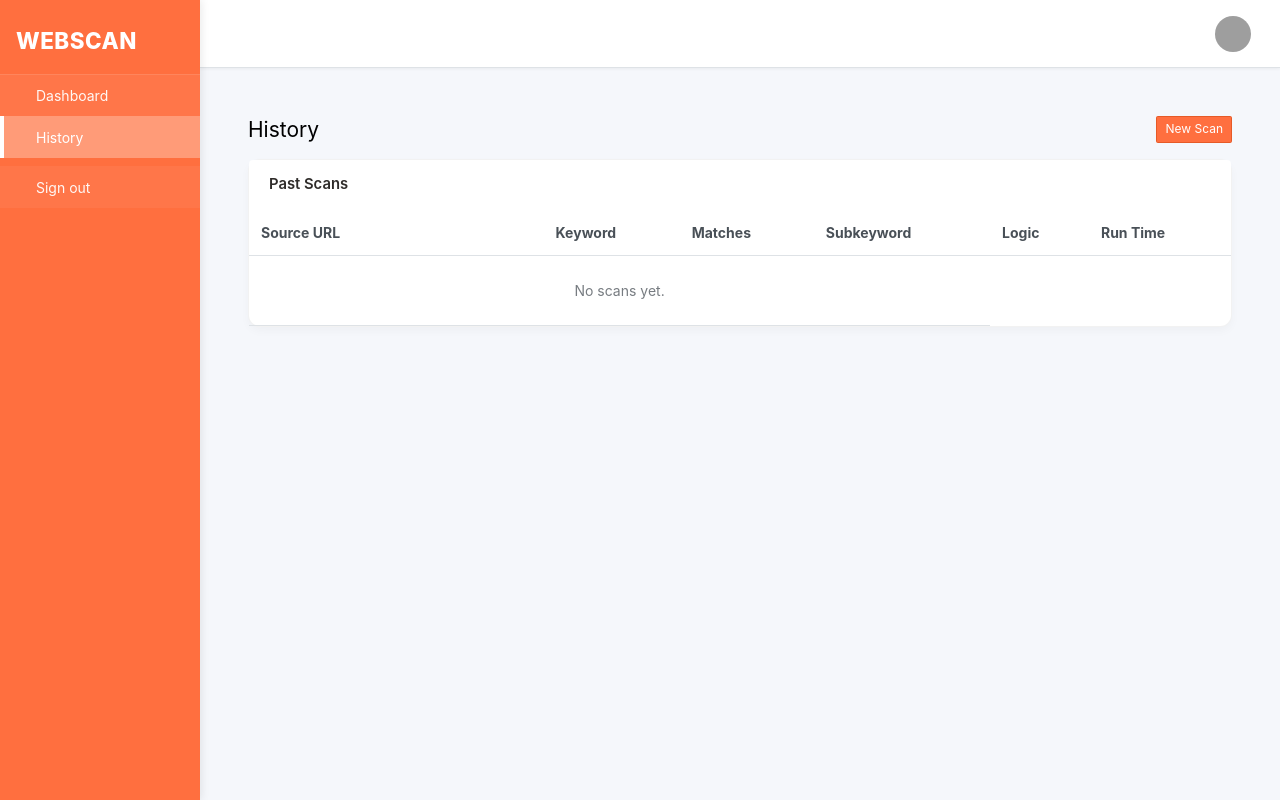
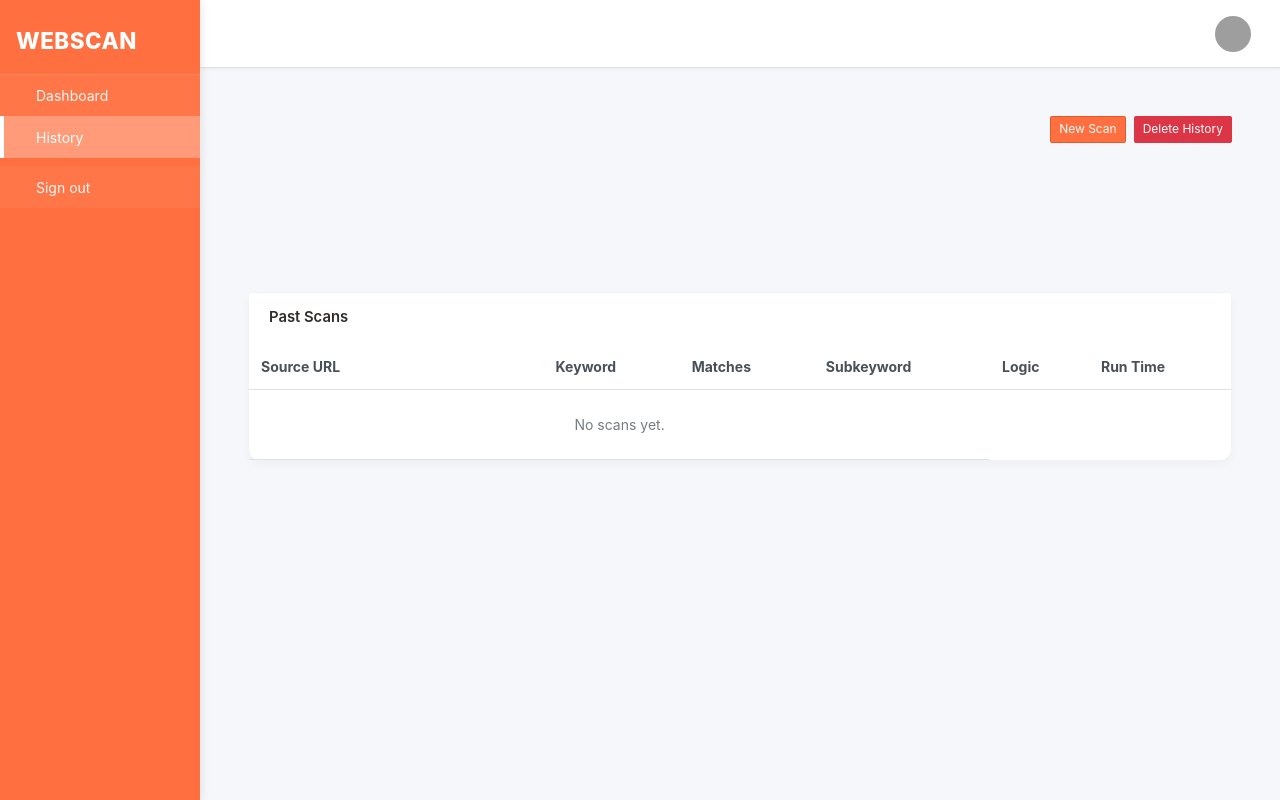
Before and after one commit to remembrance1/forum-webscraper, a Flask app: page /history in a window 1280 px wide. Run offline with Flask 3, Linux system fonts and the light colour scheme; the visitor is signed in with stand-in values (Sample User, id 1); data that the repository does not hold is empty; some libraries are stand-ins or nearby versions; grey boxes are pictures that could not be loaded.

Commit message:
clear history

```diff
--- a/app/blueprints/main/routes.py
+++ b/app/blueprints/main/routes.py
@@ -316,6 +316,23 @@ def scan_detail(scan_id):
         total_pages=total_pages,
     )
 
+@bp.post("/history/clear")
+@login_required
+def clear_history():
+    """Delete all saved scan rows for the current user."""
+    try:
+        # SQLAlchemy 2.0–style (works on 1.4+ too):
+        from sqlalchemy import delete
+        db.session.execute(
+            delete(Scan).where(Scan.user_id == current_user.id)
+        )
+        db.session.commit()
+        flash("All history deleted.", "success")
+    except Exception as e:
+        db.session.rollback()
+        flash(f"Could not clear history: {e}", "error")
+    return redirect(url_for("main.history"))
+
 @bp.get("/progress/<run_id>")
 def progress(run_id):
     data = RUNS.get(run_id)
--- a/app/templates/history.html
+++ b/app/templates/history.html
@@ -1,8 +1,44 @@
 {% extends 'sb_base.html' %}
 {% block page %}
-<div class="d-sm-flex align-items-center justify-content-between mb-3">
-  <h1 class="h3 mb-0">History</h1>
-  <a href="{{ url_for('main.scraper') }}" class="btn btn-sm btn-primary">New Scan</a>
+<div class="d-flex justify-content-end mb-3 gap-2">
+
+    <!-- New Scan -->
+    <a href="{{ url_for('main.scraper') }}" class="btn btn-primary btn-sm">
+        New Scan
+    </a>
+
+    <!-- Delete History button (opens modal) -->
+    <button class="btn btn-danger btn-sm" data-bs-toggle="modal" data-bs-target="#confirmDeleteModal">
+        Delete History
+    </button>
+
+</div>
+
+<!-- Delete Confirmation Modal -->
+<div class="modal fade" id="confirmDeleteModal" tabindex="-1" aria-hidden="true">
+  <div class="modal-dialog modal-dialog-centered">
+    <div class="modal-content">
+
+      <div class="modal-header">
+        <h5 class="modal-title">Confirm Delete</h5>
+        <button type="button" class="btn-close" data-bs-dismiss="modal"></button>
+      </div>
+
+      <div class="modal-body">
+        Are you sure you want to delete <strong>your entire scan history</strong>?
+        This action cannot be undone.
+      </div>
+
+      <div class="modal-footer">
+        <button type="button" class="btn btn-secondary" data-bs-dismiss="modal">No</button>
+
+        <form method="post" action="{{ url_for('main.clear_history') }}">
+          <button type="submit" class="btn btn-danger">Yes, delete all</button>
+        </form>
+      </div>
+
+    </div>
+  </div>
 </div>
 
 <div class="card">
```
